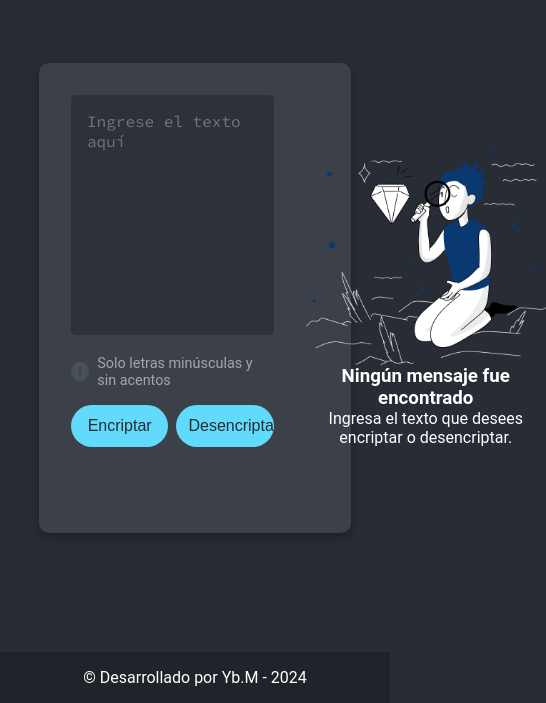
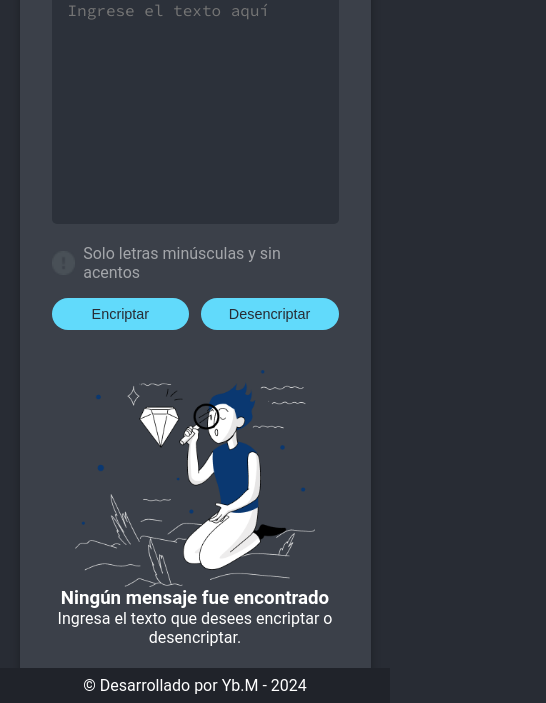
Before and after one commit to Yber-M/encriptador_texto, a plain HTML site: page index.html in a window 390 px wide. Shown: the part 141-844 px from the top of the page, 546 px wide, since content can reach past the window. Drawn offline with Linux system fonts and the light colour scheme.

Commit message:
ADD: se agrego responsividad para celulares

```diff
--- a/css/style.css
+++ b/css/style.css
@@ -257,3 +257,56 @@ footer {
         font-size: 2.5rem;
     }
 }
+
+/* Estilos para dispositivos móviles */
+@media screen and (max-width: 600px) {
+    .header img {
+        width: 80px;
+    }
+
+    .encriptador {
+        max-width: 90%;
+        margin-top: 0.5rem;
+        flex-direction: column;
+    }
+
+    .encriptador__input,
+    .encriptador__output {
+        width: 100%;
+        align-items: center;
+        margin-bottom: 1rem;
+    }
+
+    .encriptador__input__botones,
+    .encriptador__output__caja {
+        width: 100%; /* Asegura que los botones ocupen todo el ancho */
+    }
+    .encriptador__output__caja input[type="button"] {
+        margin-bottom: -3rem;
+    }
+    .encriptador__input__botones input[type="button"] {
+        font-size: 0.9rem; /* Ajusta el tamaño del texto en los botones */
+        padding: 0.5rem;
+    }
+
+    .encriptador__output__caja textarea {
+        width: 100%;
+        margin-top: -42px;
+    }
+
+    .encriptador__output__hidden img {
+        margin-top: -6rem;
+    }
+
+    .encriptador__input__info span{
+        font-size: 1rem;
+    }
+    #mensajeAccion {
+        font-size: 1rem;
+    }
+
+    footer {
+        font-size: 1rem;
+        padding: 0.5rem 0;
+    }
+}
```
